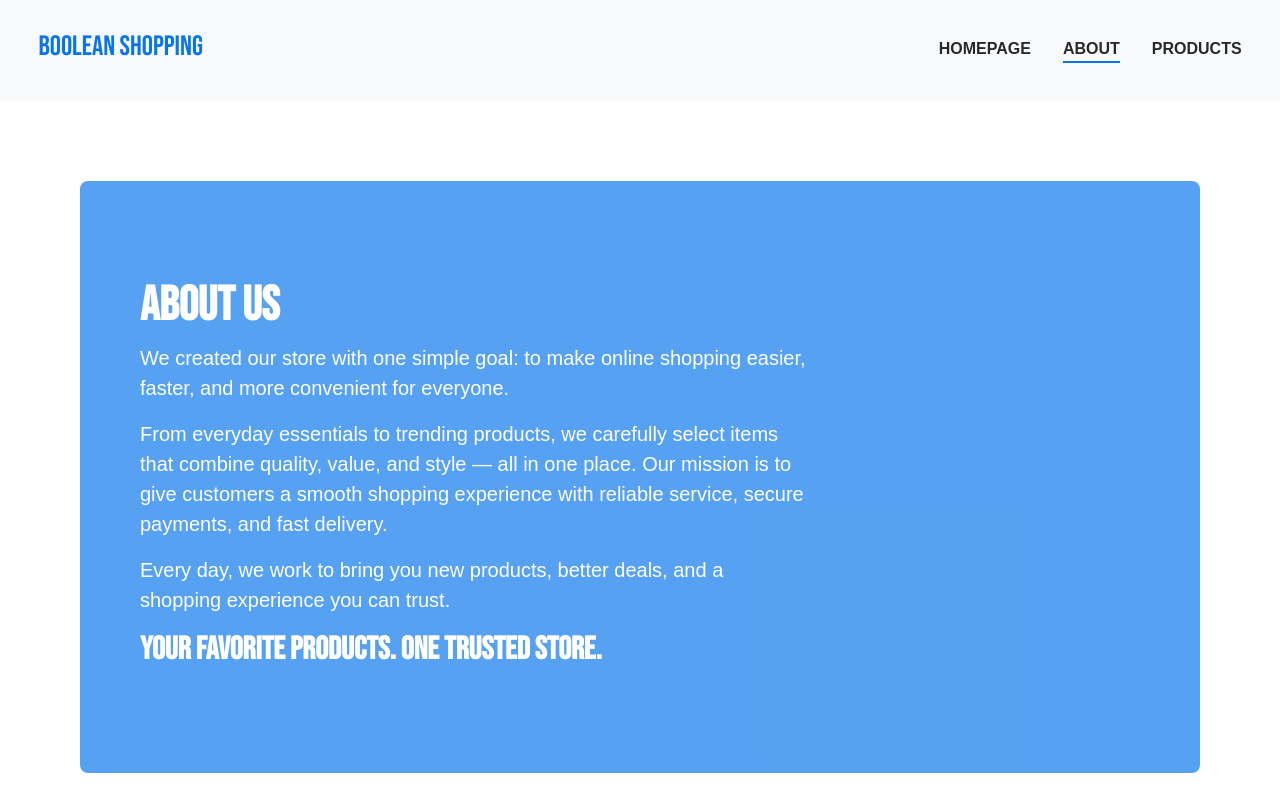
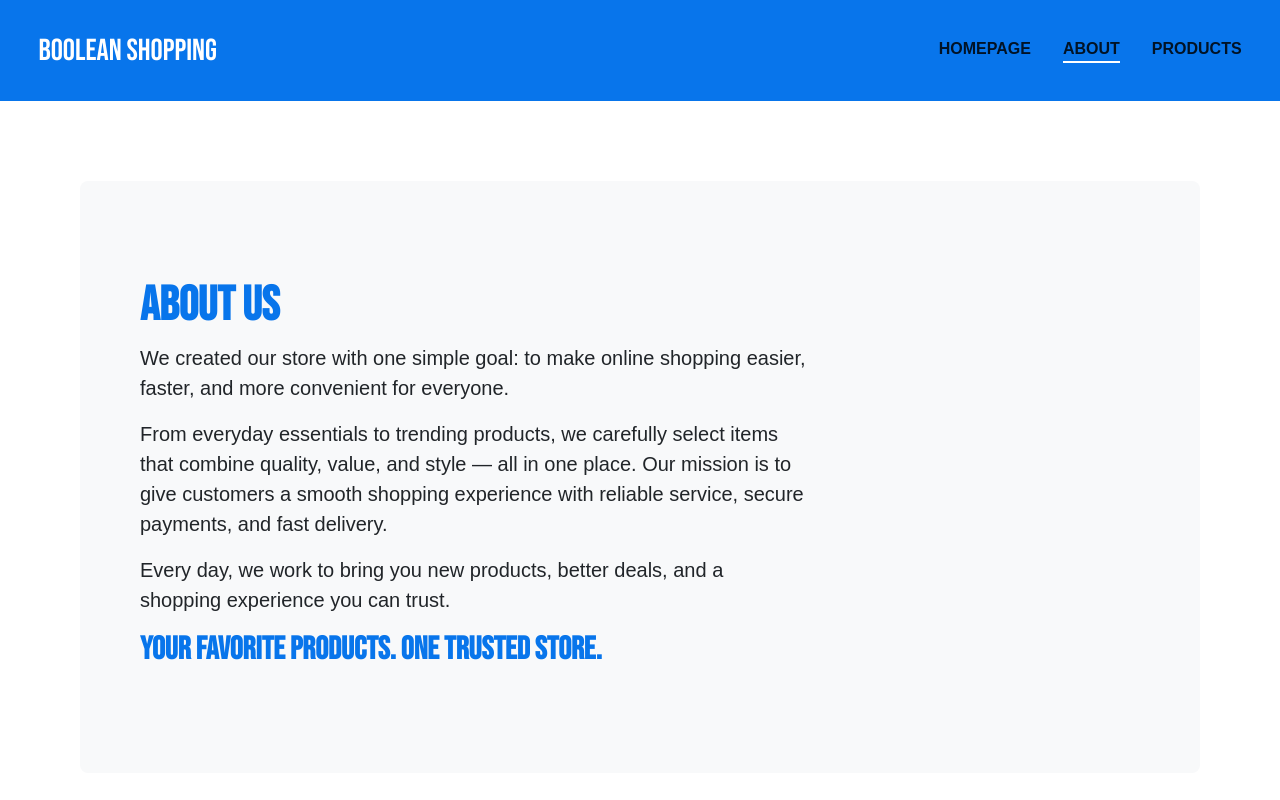
Before and after one commit to simonegreco5/react-router, a React (Vite) app: page /about in a window 1280 px wide. Shown: the top 800 px of the page. Built offline with nearby package versions, Linux system fonts and the light colour scheme.

Commit message:
- update AppHeader styles - add fix AboutPage - implement product filtering in ProductsPage

```diff
--- a/src/components/AppHeader.jsx
+++ b/src/components/AppHeader.jsx
@@ -6,13 +6,13 @@ export default function AppHeader() {
 
     return (
 
-        <header className="bg-body-tertiary">
+        <header className="">
 
             <nav className="d-flex justify-content-between">
 
                 <div className="d-flex">
                     <i className="bi bi-tux"></i>
-                    <h3>BOOLEAN SHOPPIng</h3>
+                    <h3>BOOLEAN SHOPPING</h3>
                     {/* <i className="bi bi-box-seam-fill"></i> */}
                 </div>
 
--- a/src/index.css
+++ b/src/index.css
@@ -12,7 +12,7 @@ body {
 }
 
 header {
-  background-color: rgb(6, 173, 224);
+  background-color: rgb(8, 117, 235);
   padding: 1.4rem;
   color: black;
 
@@ -21,7 +21,10 @@ header {
     align-items: center;
 
     h3 {
-      color: rgb(8, 117, 235);
+      /* color: rgb(8, 117, 235); */
+      color: white;
+      font-size: 1.9rem;
+      padding-top: 0.6rem;
     }
 
     .bi-tux {
@@ -54,7 +57,7 @@ header {
       a.active::after {
         content: "";
         display: block;
-        border-bottom: 2px solid rgb(8, 117, 235);
+        border-bottom: 2px solid white;
         width: 100%;
       }
     }
@@ -107,8 +110,11 @@ main {
     position: relative;
   }
 
-  #about_main{
-   background-color: rgba(8, 118, 235, 0.684);
+  #about_main {
+
+    h1, h2{
+      color: rgb(8, 117, 235);
+    }
   }
 
   .button-home {
--- a/src/pages/AboutPage.jsx
+++ b/src/pages/AboutPage.jsx
@@ -3,7 +3,7 @@ export default function AboutPage() {
     return (
 
         <main>
-            <div id="about_main" className="p-5 mb-4 text-white rounded-3">
+            <div id="about_main" className="p-5 mb-4 bg-body-tertiary rounded-3">
 
                 <div className="container-fluid py-5">
                     <h1 className="display-5 fw-bold">ABOUT US</h1>
--- a/src/pages/ProductsPage.jsx
+++ b/src/pages/ProductsPage.jsx
@@ -7,12 +7,15 @@ export default function ProductsPage() {
     const api_products = 'https://fakestoreapi.com/products'
 
     const [productsData, setProductsData] = useState([])
+    const [filteredProduct, setFilteredProduct] = useState ([])
+    const [filter, setFilter] = useState("")
 
     function fetchData(url) {
         fetch(url)
             .then(response => response.json())
             .then(data => {
                 setProductsData(data)
+                setFilteredProduct(data)
             })
     }
 
@@ -21,11 +24,35 @@ export default function ProductsPage() {
         fetchData(api_products)
     }, [])
 
+    useEffect(() => {
+
+        if (filter) {
+           const result = productsData.filter((product) => (product.category.toLowerCase() === filter.toLowerCase()))
+
+           setFilteredProduct(result)
+
+        } else {
+            setFilteredProduct(productsData)
+        }
+
+    }, [filter, productsData])
+
     return (
         <main>
+
+            {/* filtraggio dei prodotti */}
+            <h5>choose by filter</h5>
+            <select onChange={(e) => setFilter(e.target.value)} className="form-select">
+                <option value="">All</option>
+                <option value="men's clothing">Men's clothing</option>
+                <option value="women's clothing">Women's clothing</option>
+                <option value="jewelery">Jewelery</option>
+                <option value="electronics">Electronics</option>
+            </select>
+
             <div className="row g-5-p-5">
                 {
-                    productsData?.map((item) => (
+                    filteredProduct?.map((item) => (
 
                         // CARD PRODUCT
                         <div className="col-12 col-sm-6 col-md-4 g-5" key={item.id}>
```
